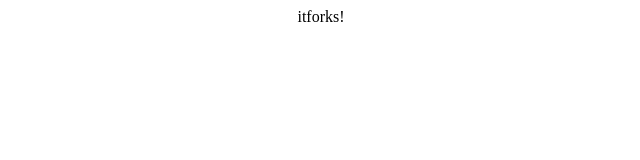
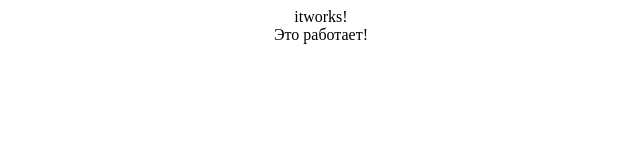
Before and after one commit to pittter1982/webdata, a plain HTML site: page index.html in a window 1280 px wide. Shown: the full height of the page, 319-959 px from the left. Drawn offline with Linux system fonts and the light colour scheme.

Commit message:
Update index.html

```diff
--- a/index.html
+++ b/index.html
@@ -1,4 +1,6 @@
 <html>
 <center>
-itforks!
+itworks!
+  <br>
+  Это работает!
 </html>
```
